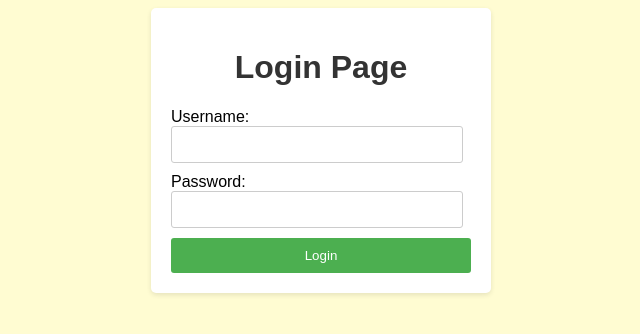
After one commit to smallbird080/whs-honeypot, a Flask app: page /login in a window 1280 px wide. The commit adds this page. Shown: the top 334 px of the page, without its empty margins (319-959 px from the left). Run offline with Flask 3, Linux system fonts and the light colour scheme.

Commit message:
add login page, bool page style

```diff
--- a/app.py
+++ b/app.py
@@ -1,11 +1,19 @@
-from flask import Flask, render_template, redirect, request, flash
+from flask import Flask, render_template, redirect, request
 import subprocess, logging
 
 app = Flask(__name__)
 logging.basicConfig(filename='app.log', level=logging.INFO)
 
-@app.route('/')
+@app.route('/',methods=['GET','POST'])
 def home():
+    username,password = "", ""
+    if request.method == 'POST':
+        username = request.form.get('username')
+        password = request.form.get('password')
+        logging.info(f"Username: {username}, Password: {password}")
+        username = username.replace('<','&lt;')
+        password = password.replace('<','&lt;')
+        return render_template('main.html',user=username)
     return render_template('main.html')
 
 @app.route('/calc')
@@ -41,9 +49,31 @@ def boolean():
             return render_template('bool.html', error_message=error_message)
 
         output = output.decode()
-        return render_template('bool.html', output=output, error_message=error_message)
+        index1 = output.find("Essential")
+        index2 = output.find("P0")
+        index3 = output.find("Petrick")
+        index4 = output.find("Minimum")
+        output1 = output[0:index1-4]
+        output2 = output[index1:index2-4]
+        output3 = output[index2:index3-4]
+        output4 = output[index3:index4]
+        output5 = output[index4:]
+        if (index1 == -1) or (index2 == -1) or (index3 == -1):
+            return render_template('bool.html', output0=output)
+        else:
+            return render_template('bool.html', output1=output1, output2=output2, output3=output3, output4=output4, output5=output5)
     else:
         return render_template('bool.html', error_message=error_message)
+
+@app.route('/login',methods=['GET','POST'])
+def login():
+    username,password = "", ""
+    if request.method == 'POST':
+        username = request.form.get('username')
+        password = request.form.get('password')
+        logging.info(f"Username: {username}, Password: {password}")
+        return redirect('/')
+    return render_template('login.html')
 
 @app.errorhandler(404)
 def page_not_found(e):
@@ -56,4 +86,4 @@ def internal_server_error(e):
 if __name__ == '__main__':
     ip = "127.0.0.1"
     debug = True
-    app.run(host=ip,debug=debug)
+    app.run(host=ip,port=5001,debug=debug)
--- /dev/null
+++ b/templates/login.html
@@ -0,0 +1,67 @@
+<!DOCTYPE html>
+<html>
+<head>
+    <title>Login</title>
+    <style>
+        body {
+            background-color: #fffcd2;
+            font-family: Arial, sans-serif;
+        }
+
+        .container {
+            width: 300px;
+            margin: 0 auto;
+            padding: 20px;
+            background-color: #fff;
+            border-radius: 5px;
+            box-shadow: 0 2px 5px rgba(0, 0, 0, 0.1);
+        }
+
+        h1 {
+            text-align: center;
+            color: #333;
+        }
+
+        input[type="text"],
+        input[type="password"] {
+            width: 90%;
+            padding: 10px;
+            margin-bottom: 10px;
+            border: 1px solid #ccc;
+            border-radius: 3px;
+            transition: box-shadow 0.3s ease-in-out;
+        }
+
+        input[type="text"]:focus,
+        input[type="password"]:focus {
+            box-shadow: 0 0 5px #4CAF50;
+        }
+
+        input[type="submit"] {
+            width: 100%;
+            padding: 10px;
+            background-color: #4CAF50;
+            color: #fff;
+            border: none;
+            border-radius: 3px;
+            cursor: pointer;
+            transition: background-color 0.3s ease-in-out;
+        }
+
+        input[type="submit"]:hover {
+            background-color: #45a049;
+        }
+    </style>
+</head>
+<body>
+    <div class="container">
+        <h1>Login Page</h1>
+        <form action="/login" method="post">
+            <label for="username">Username:</label><br>
+            <input type="text" id="username" name="username" required><br>
+            <label for="password">Password:</label><br>
+            <input type="password" id="password" name="password"><br>
+            <input type="submit" value="Login">
+        </form>
+</body>
+</html>
```
Also changed, not shown: boolean.py (+6 -1 lines), templates/bool.html (+105 -4 lines), templates/main.html (+59 -4 lines).
